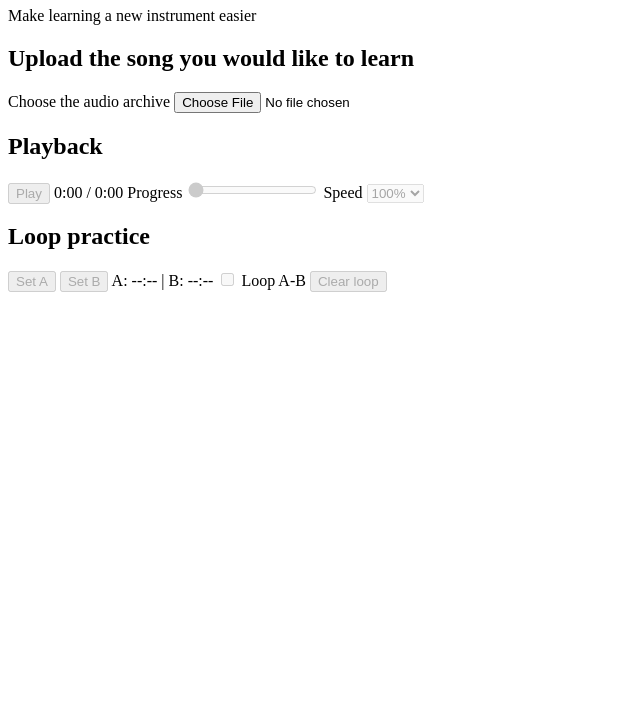
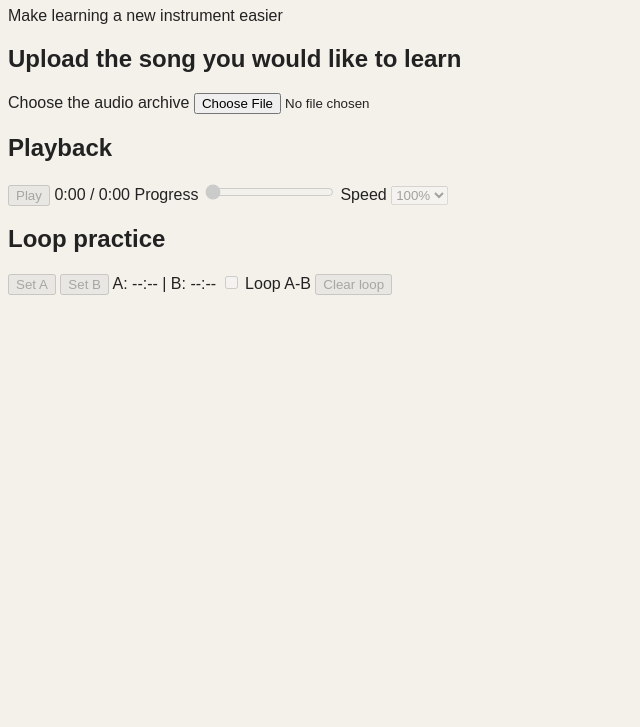
Before and after one commit to yanlassis/guitarcomp, a plain HTML site: page index.html in a window 1280 px wide. Shown: the part 73-800 px from the top of the page, without its empty margins (0-640 px from the left). Drawn offline with Linux system fonts and the light colour scheme.

Commit message:
css start

```diff
--- a/index.html
+++ b/index.html
@@ -4,6 +4,7 @@
     <meta charset="UTF-8">
     <meta name="viewport" content="width=device-width, initial-scale=1.0">
     <title>GuitarComp</title>
+    <link rel="stylesheet" href="styles.css">
   </head>
   <body>
     <main>
@@ -38,8 +39,7 @@
         <button type="button" disabled>Set B</button>
         <span>A: --:-- | B: --:--</span>
         <label>
-          <input type="checkbox" disabled>
-          Loop A-B
+          <input type="checkbox" disabled> Loop A-B
         </label>
         <button type="button" disabled>Clear loop</button>
       </section>
--- /dev/null
+++ b/styles.css
@@ -0,0 +1,5 @@
+body {
+  font-family: Arial, sans-serif;
+  background-color: #f4f1ea;
+  color: #222222;
+}
```
